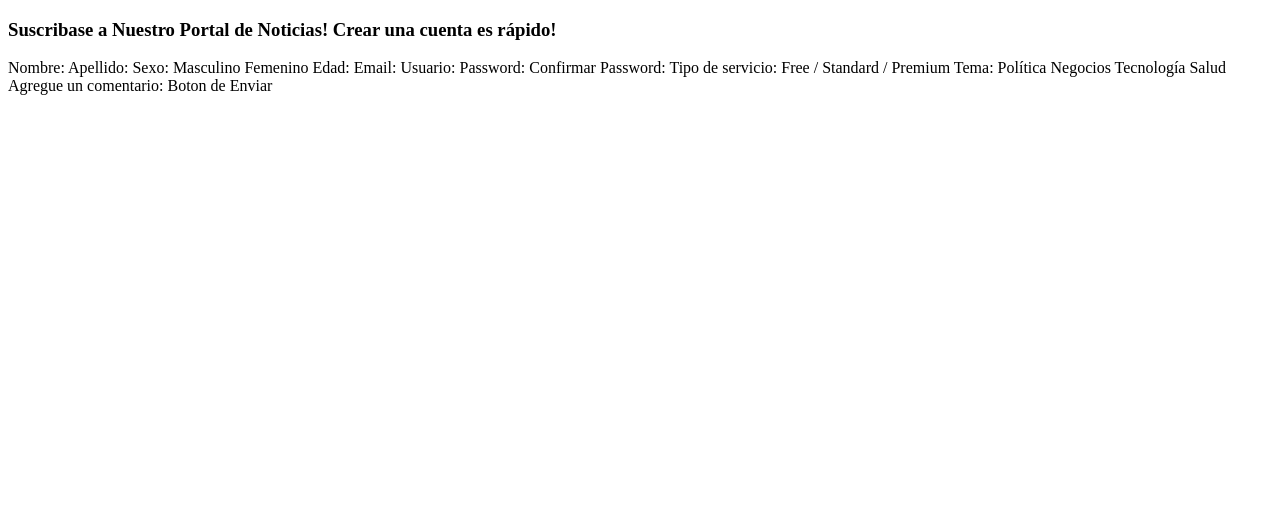
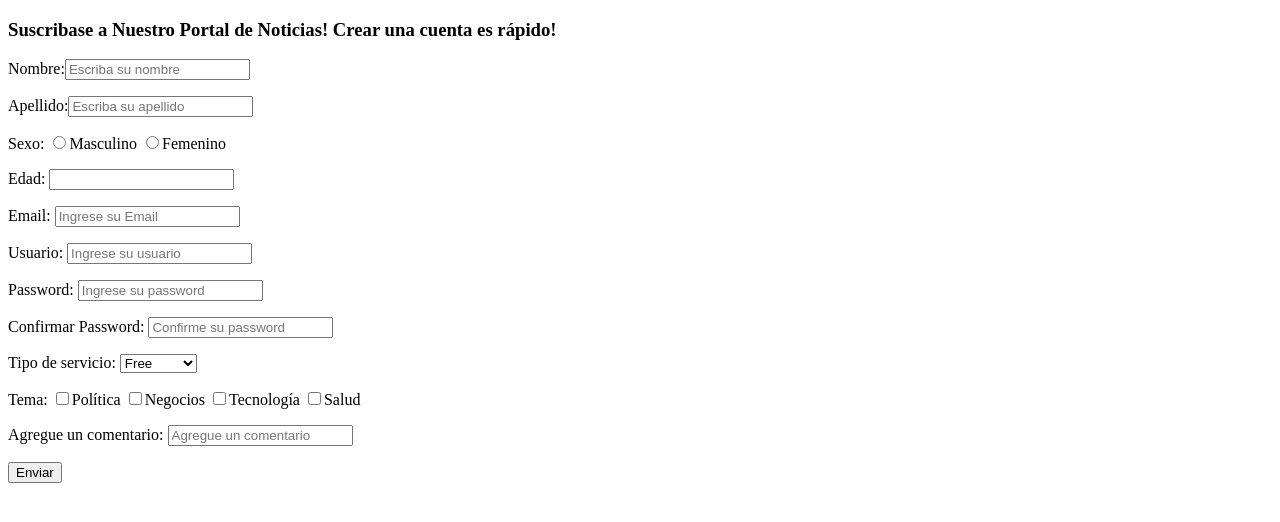
Before and after one commit to UCC-LabCompu2/ejercicios2022-GiulianaSRossi, a plain HTML site: page Ejercicios-HTML/ej_formulario.html in a window 1280 px wide. Drawn offline with Linux system fonts and the light colour scheme.

Commit message:
ejercicios en clase

```diff
--- a/Ejercicios-HTML/ej_formulario.html
+++ b/Ejercicios-HTML/ej_formulario.html
@@ -18,26 +18,52 @@
     https://www.w3schools.com/html/tryit.asp?filename=tryhtml_elem_output-->
 
 <h3>Suscribase a Nuestro Portal de Noticias! Crear una cuenta es rápido!</h3>
-Nombre:
-Apellido:
-Sexo: Masculino Femenino
-Edad:
-Email:
-Usuario:
-Password:
-Confirmar Password:
-
-Tipo de servicio: Free / Standard / Premium
+<form id="form_suscripcion">
+<p>
+    Nombre:<input type="text"  name="nombre" placeholder="Escriba su nombre">
+</p>
+    <p>
+Apellido:<input type="text"  name="apellido" placeholder="Escriba su apellido">
+    </p>
+    <p>
+Sexo: <input type="radio" name="sexo" value="masculino">Masculino
+        <input type="radio" name="sexo" value="femenino">Femenino
+    </p>
+    <p>
+Edad: <input type="number" name="edad">
+    </p>
+    <p>
+Email: <input type="email" name="email"placeholder="Ingrese su Email">
+    </p>
+    <p>
+Usuario: <input type="text" name="usuario"placeholder="Ingrese su usuario">
+    </p>
+    <p>
+Password: <input type="password" name="psw"placeholder="Ingrese su password">
+    </p>
+    <p>
+Confirmar Password: <input type="password" name="c_psw"placeholder="Confirme su password">
+    </p>
+    <p>
+Tipo de servicio: <select>
+        <option> Free </option>
+        <option> Standard </option>
+        <option> Premium </option>
+    </select>
+    </p>
+    <p>
 Tema:
-Política
-Negocios
-Tecnología
-Salud
-
-Agregue un comentario:
-
-Boton de Enviar
-
+        <input type="checkbox" name="tema" value="politica">Política
+        <input type="checkbox" name="tema" value="negocios">Negocios
+        <input type="checkbox" name="tema" value="tecnologia">Tecnología
+        <input type="checkbox" name="tema" value="salud">Salud
+    <p>
+Agregue un comentario: <input type="text" name="comentario"placeholder="Agregue un comentario">
+    </p>
+    <p>
+        <button>Enviar</button>
+    </p>
+</form>
 
 </body>
 </html>
```
